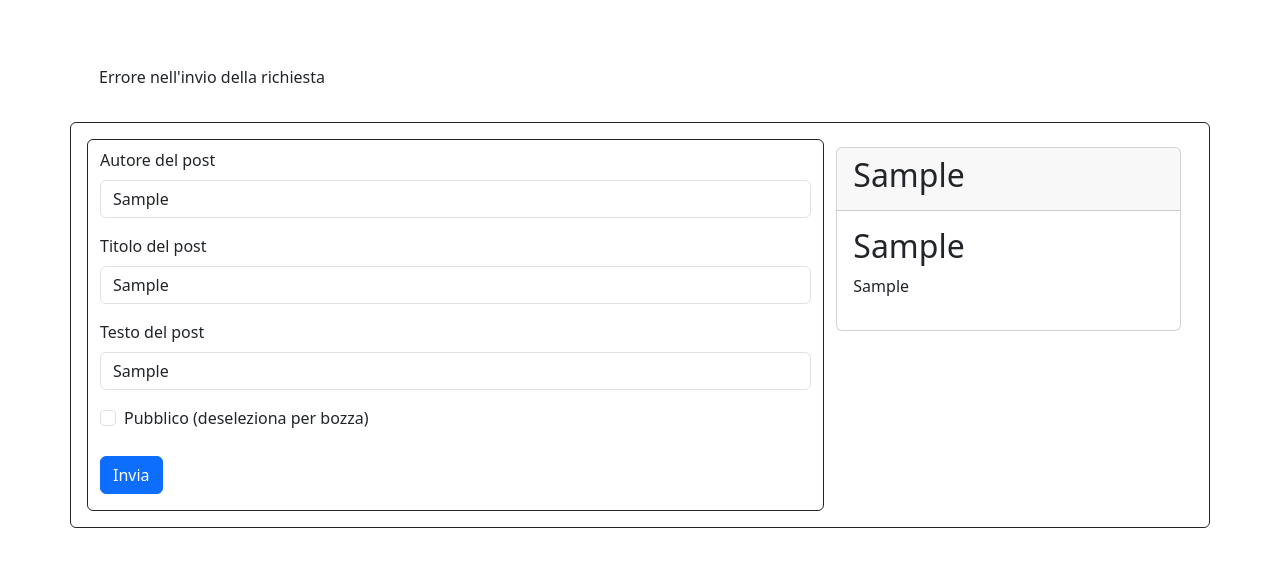
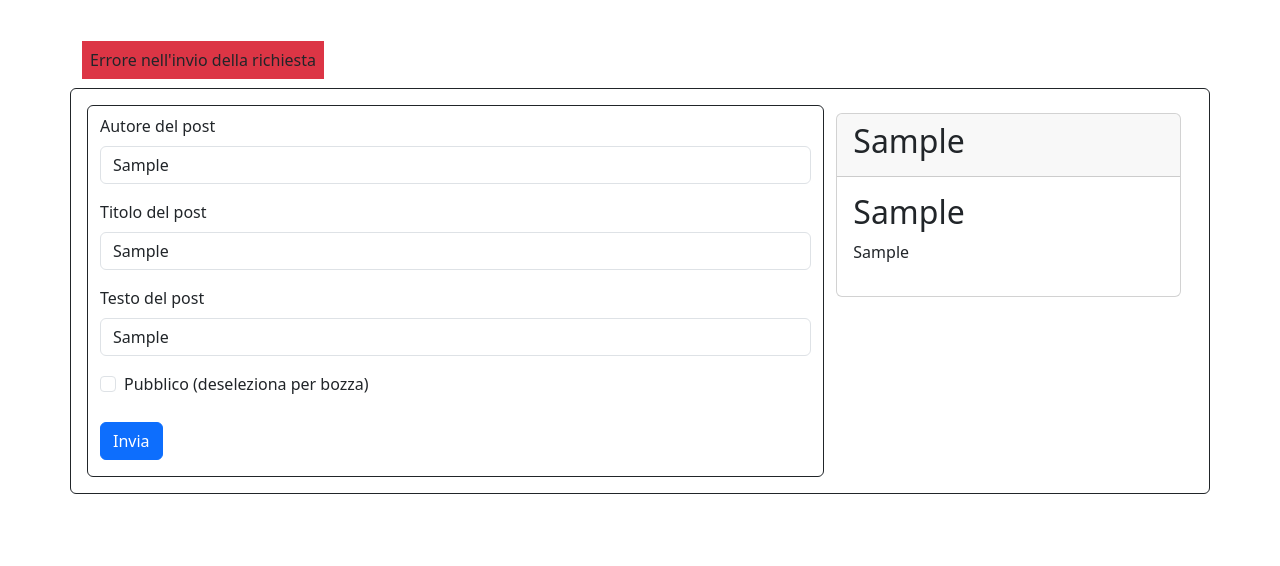
Before and after one commit to Marco-Bacci/react-post-form, a React (Vite) app: page / in a window 1280 px wide. Both pictures are taken after typing "Sample", "Sample", "Sample" into the empty fields and a click on the button "Invia". Shown: the top 566 px of the page. Built offline with nearby package versions, Linux system fonts and the light colour scheme; no server answers.

Commit message:
add: style alert (bonus)

```diff
--- a/src/App.jsx
+++ b/src/App.jsx
@@ -53,7 +53,7 @@ function App() {
 
   return (
     <div className="container my-5">
-      {alert.show && <div className="alert">{alert.text}</div>}
+      {alert.show && <span className="bg-danger mb-3 p-2 ">{alert.text}</span>}
       <div className="row my-3 border border-dark rounded p-3">
         <div className="col-8">
           <form onSubmit={handleSubmit}>
```
